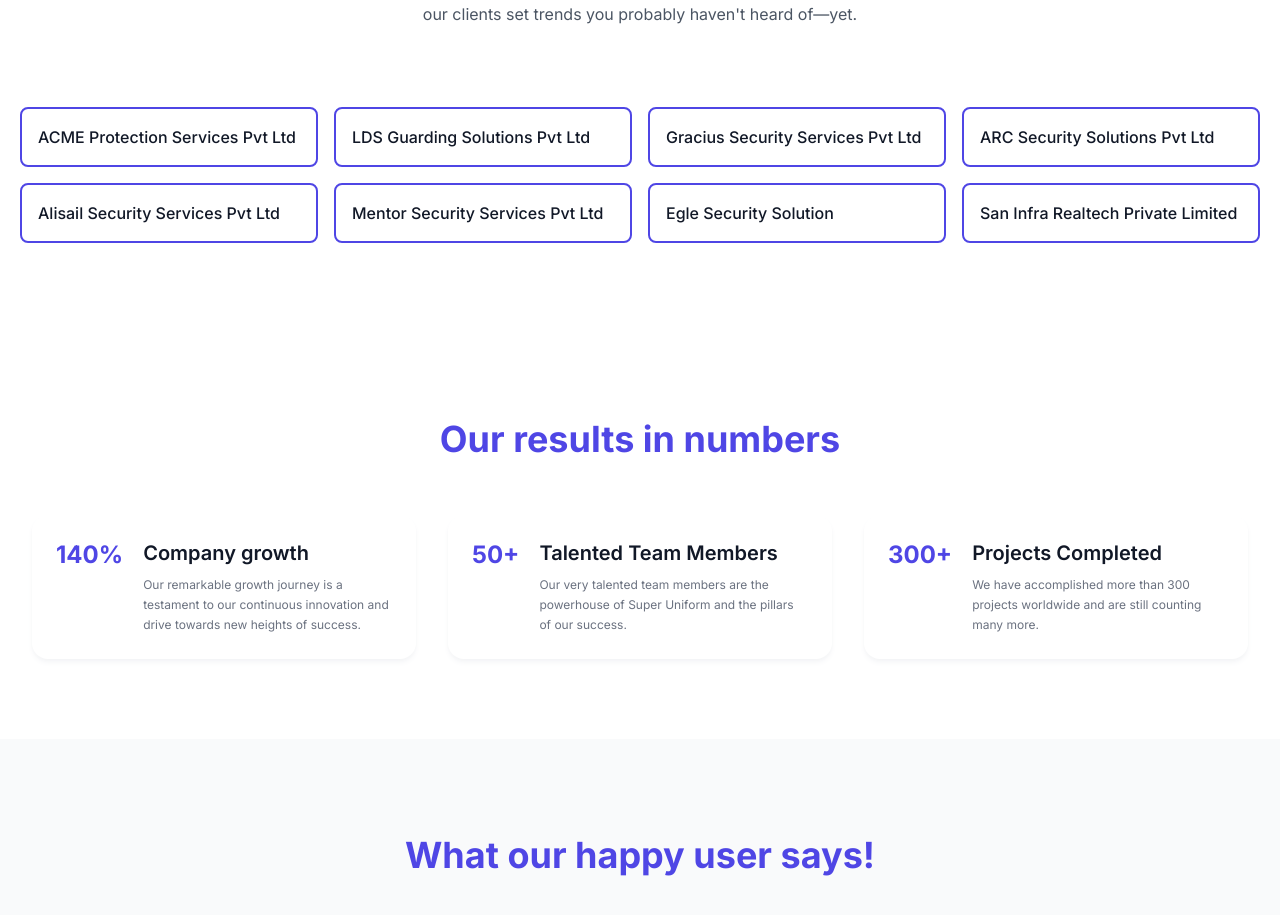
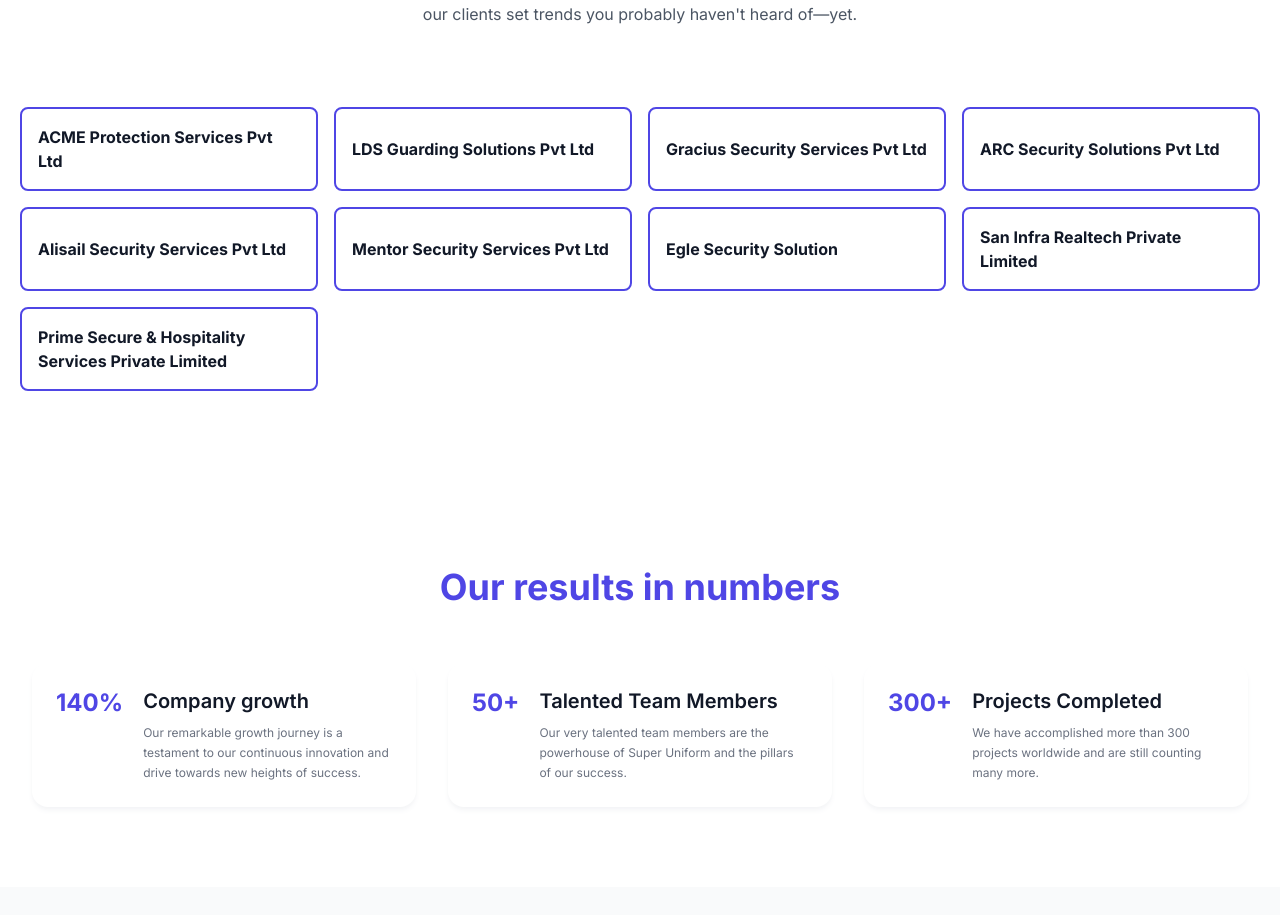
Before and after one commit to ahte24/E-Com, a Next.js app: page /about in a window 1280 px wide. Shown: the part 1664-2579 px from the top of the page. Built offline with nearby package versions, Linux system fonts and the light colour scheme.

Commit message:
final commit

```diff
--- a/app/about/page.js
+++ b/app/about/page.js
@@ -85,7 +85,7 @@
 						<h2 className="font-manrope text-4xl text-center text-[#4f46e5] font-bold mb-14">
 							Our Clients
 						</h2>
-						<p className="lg:w-2/3 mx-auto leading-relaxed text-base">
+						<p className="lg:w-2/3 mx-auto leading-relaxed ">
 							Our clients are trendsetters and innovators, always ahead of the
 							curve. They embrace the latest in style and technology, from
 							bespoke tote bags to artisanal goods. With a flair for modern
@@ -97,7 +97,7 @@
 						<div className="p-2 lg:w-1/3 xl:w-1/4 md:w-1/2 w-full">
 							<div className="h-full flex items-center border-[#4f46e5] border-2 p-4 rounded-lg">
 								<div className="flex-grow">
-									<h2 className="text-gray-900 title-font font-medium">
+									<h2 className="text-gray-900 title-font font-bold">
 										ACME Protection Services Pvt Ltd
 									</h2>
 								</div>
@@ -106,7 +106,7 @@
 						<div className="p-2 lg:w-1/3 xl:w-1/4 md:w-1/2 w-full">
 							<div className="h-full flex items-center border-[#4f46e5] border-2 p-4 rounded-lg">
 								<div className="flex-grow">
-									<h2 className="text-gray-900 title-font font-medium">
+									<h2 className="text-gray-900 title-font font-bold">
 										LDS Guarding Solutions Pvt Ltd
 									</h2>
 								</div>
@@ -115,7 +115,7 @@
 						<div className="p-2 lg:w-1/3 xl:w-1/4 md:w-1/2 w-full">
 							<div className="h-full flex items-center border-[#4f46e5] border-2 p-4 rounded-lg">
 								<div className="flex-grow">
-									<h2 className="text-gray-900 title-font font-medium">
+									<h2 className="text-gray-900 title-font font-bold">
 										Gracius Security Services Pvt Ltd
 									</h2>
 								</div>
@@ -124,7 +124,7 @@
 						<div className="p-2 lg:w-1/3 xl:w-1/4 md:w-1/2 w-full">
 							<div className="h-full flex items-center border-[#4f46e5] border-2 p-4 rounded-lg">
 								<div className="flex-grow">
-									<h2 className="text-gray-900 title-font font-medium">
+									<h2 className="text-gray-900 title-font font-bold">
 										ARC Security Solutions Pvt Ltd
 									</h2>
 								</div>
@@ -133,7 +133,7 @@
 						<div className="p-2 lg:w-1/3 xl:w-1/4 md:w-1/2 w-full">
 							<div className="h-full flex items-center border-[#4f46e5] border-2 p-4 rounded-lg">
 								<div className="flex-grow">
-									<h2 className="text-gray-900 title-font font-medium">
+									<h2 className="text-gray-900 title-font font-bold">
 										Alisail Security Services Pvt Ltd
 									</h2>
 								</div>
@@ -142,7 +142,7 @@
 						<div className="p-2 lg:w-1/3 xl:w-1/4 md:w-1/2 w-full">
 							<div className="h-full flex items-center border-[#4f46e5] border-2 p-4 rounded-lg">
 								<div className="flex-grow">
-									<h2 className="text-gray-900 title-font font-medium">
+									<h2 className="text-gray-900 title-font font-bold">
 										Mentor Security Services Pvt Ltd
 									</h2>
 								</div>
@@ -151,7 +151,7 @@
 						<div className="p-2 lg:w-1/3 xl:w-1/4 md:w-1/2 w-full">
 							<div className="h-full flex items-center border-[#4f46e5] border-2 p-4 rounded-lg">
 								<div className="flex-grow">
-									<h2 className="text-gray-900 title-font font-medium">
+									<h2 className="text-gray-900 title-font font-bold">
 										Egle Security Solution
 									</h2>
 								</div>
@@ -160,8 +160,17 @@
 						<div className="p-2 lg:w-1/3 md:w-1/2 xl:w-1/4 w-full">
 							<div className="h-full flex items-center border-[#4f46e5] border-2 p-4 rounded-lg">
 								<div className="flex-grow">
-									<h2 className="text-gray-900 title-font font-medium">
+									<h2 className="text-gray-900 title-font font-bold">
 										San Infra Realtech Private Limited
+									</h2>
+								</div>
+							</div>
+						</div>
+						<div className="p-2 lg:w-1/3 md:w-1/2 xl:w-1/4 w-full">
+							<div className="h-full flex items-center border-[#4f46e5] border-2 p-4 rounded-lg">
+								<div className="flex-grow">
+									<h2 className="text-gray-900 title-font font-bold">
+									Prime Secure & Hospitality Services Private Limited
 									</h2>
 								</div>
 							</div>
```
